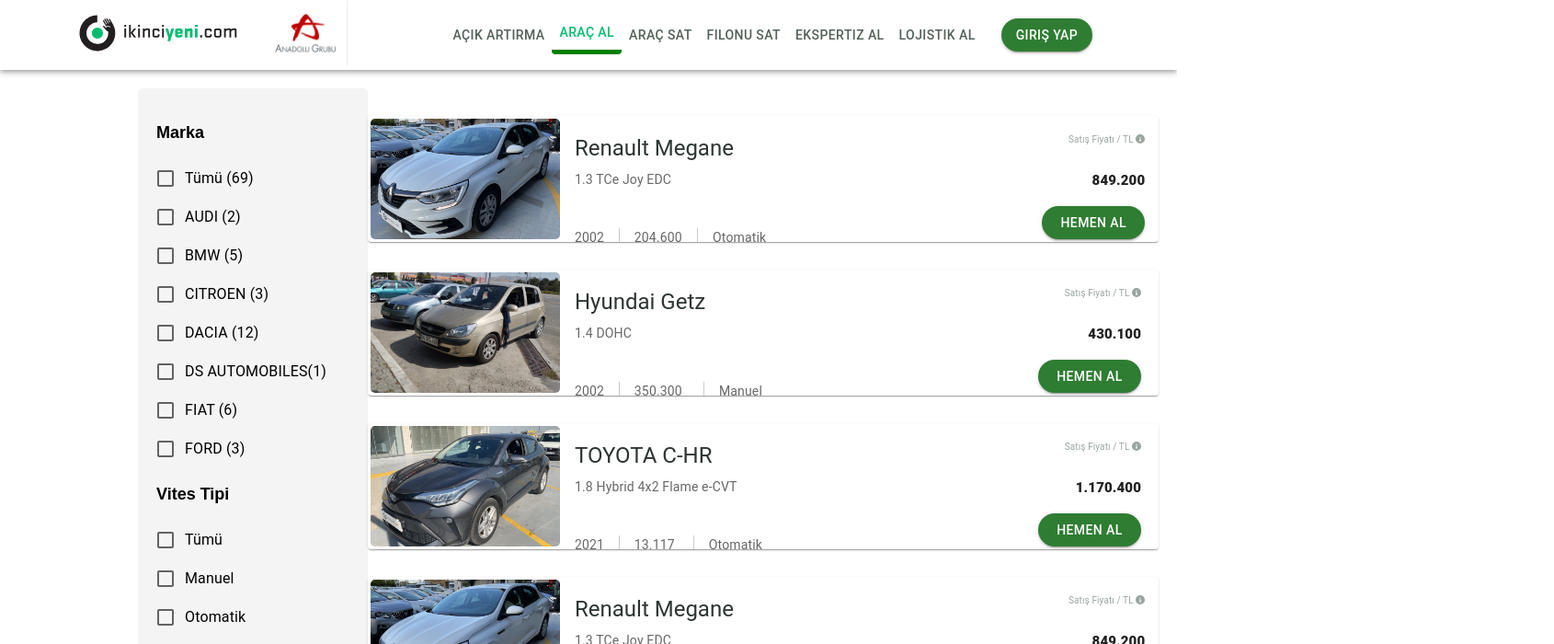
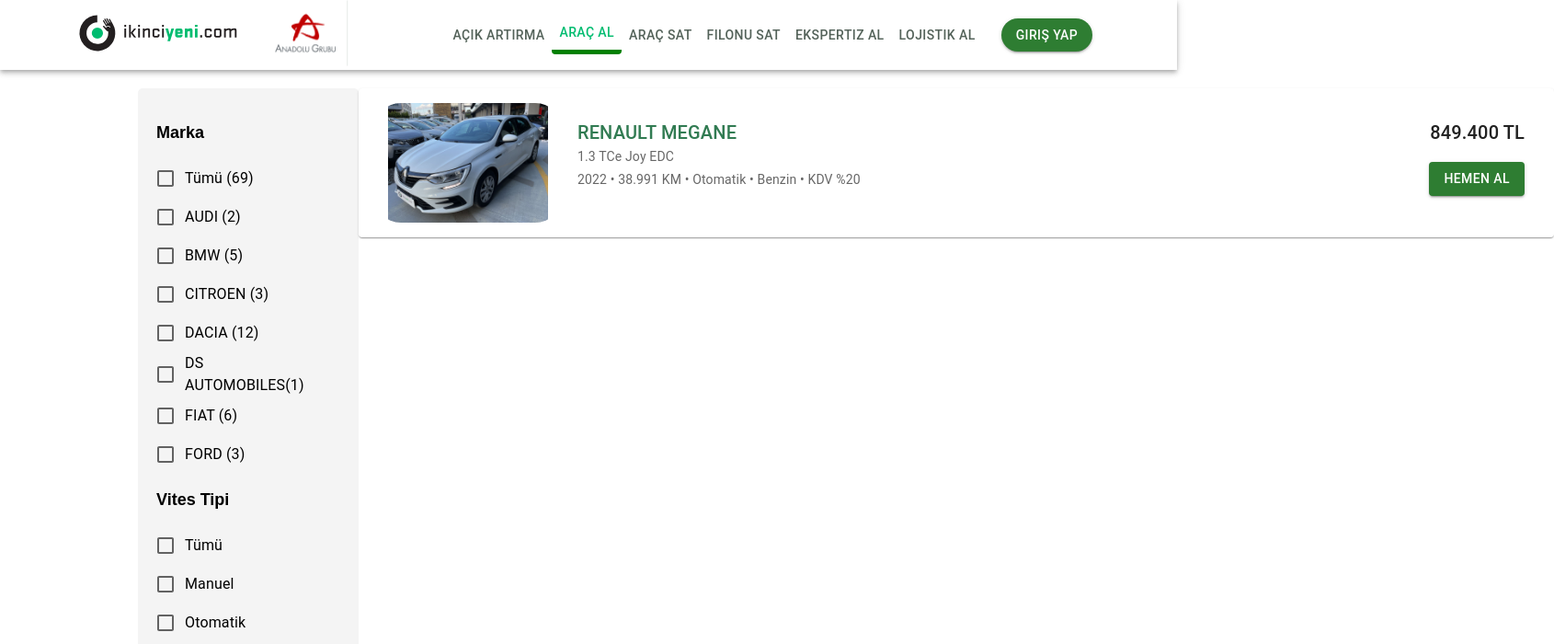
Before and after one commit to EmirGungor/CarShopClone, a React (Vite) app: page / in a window 1280 px wide. Shown: the top 700 px of the page at 92% size, 1690 px wide, since content can reach past the window. Built offline with nearby package versions, Linux system fonts and the light colour scheme.

Commit message:
Today's work

```diff
--- a/src/App.jsx
+++ b/src/App.jsx
@@ -4,11 +4,13 @@
 import Footer from "./components/Footer";
 import img1 from "./assets/car1.jpg";
 import img2 from "./assets/car2.jpg";
+import img3 from "./assets/car3.jpg";
 import img4 from "./assets/car4.jpg";
 import Section1 from "./components/Section1";
 import Section2 from "./components/Section2";
 import Section3 from "./components/Section3";
 import Section4 from "./components/Section4";
+import CarCard from "./components/CarCard";
 
 function App() {
   return (
@@ -18,7 +20,7 @@
       <Navbar />
       <div style={{ display: "flex", flexGrow: 1, marginTop: "20px" }}>
         <Sidebar />
-        <div>
+        {/* <div>
           <CarList
             Title={"Renault Megane"}
             image={img1}
@@ -30,7 +32,7 @@
           />
           <CarList
             Title={"Hyundai Getz"}
-            image={img2}
+            image={img3}
             Price={"430.100"}
             Engine={"1.4 DOHC"}
             ModalYear={"2002"}
@@ -127,6 +129,9 @@
             Km={"13.117"}
             Transmisson={"Otomatik"}
           />
+        </div> */}
+        <div>
+          <CarCard/>
         </div>
       </div>
       <Section1/>
--- /dev/null
+++ b/src/components/CarCard.jsx
@@ -0,0 +1,57 @@
+/* eslint-disable no-unused-vars */
+import React from "react";
+import {
+  Card,
+  CardContent,
+  CardMedia,
+  Typography,
+  Grid,
+  Button,
+  Box,
+} from "@mui/material";
+import img1 from "../assets/car1.jpg";
+
+const CarCard = () => {
+  return (
+    <Card sx={{ display: "flex", width: 1300, padding: 2 }}>
+      {/* Resim Bölümü */}
+      <CardMedia
+        component="img"
+        sx={{ width: 206, height: 130, objectFit: "contain", borderRadius:'30px' }}
+        image={img1}
+        alt="Renault Megane"
+
+      />
+
+      {/* İçerik Bölümü */}
+      <Box sx={{ display: "flex", flexDirection: "column", flexGrow: 1 }}>
+        <CardContent sx={{ flex: "1 0 auto" }}>
+          <Grid container spacing={2}>
+            {/* Sol bölüm: Araba bilgileri */}
+            <Grid item xs={8}>
+              <Typography sx={{color:'#317B52'}} variant="h6">RENAULT MEGANE</Typography>
+              <Typography variant="body2" color="textSecondary" gutterBottom>
+                1.3 TCe Joy EDC
+              </Typography>
+              <Typography variant="body2" color="textSecondary">
+                2022 • 38.991 KM • Otomatik • Benzin • KDV %20
+              </Typography>
+            </Grid>
+
+            {/* Sağ bölüm: Fiyat ve buton */}
+            <Grid item xs={4} sx={{ textAlign: "right" }}>
+              <Typography variant="h6" color="textPrimary">
+                849.400 TL
+              </Typography>
+              <Button variant="contained" color="success" sx={{ mt: 2 }}>
+                Hemen Al
+              </Button>
+            </Grid>
+          </Grid>
+        </CardContent>
+      </Box>
+    </Card>
+  );
+};
+
+export default CarCard;
```
